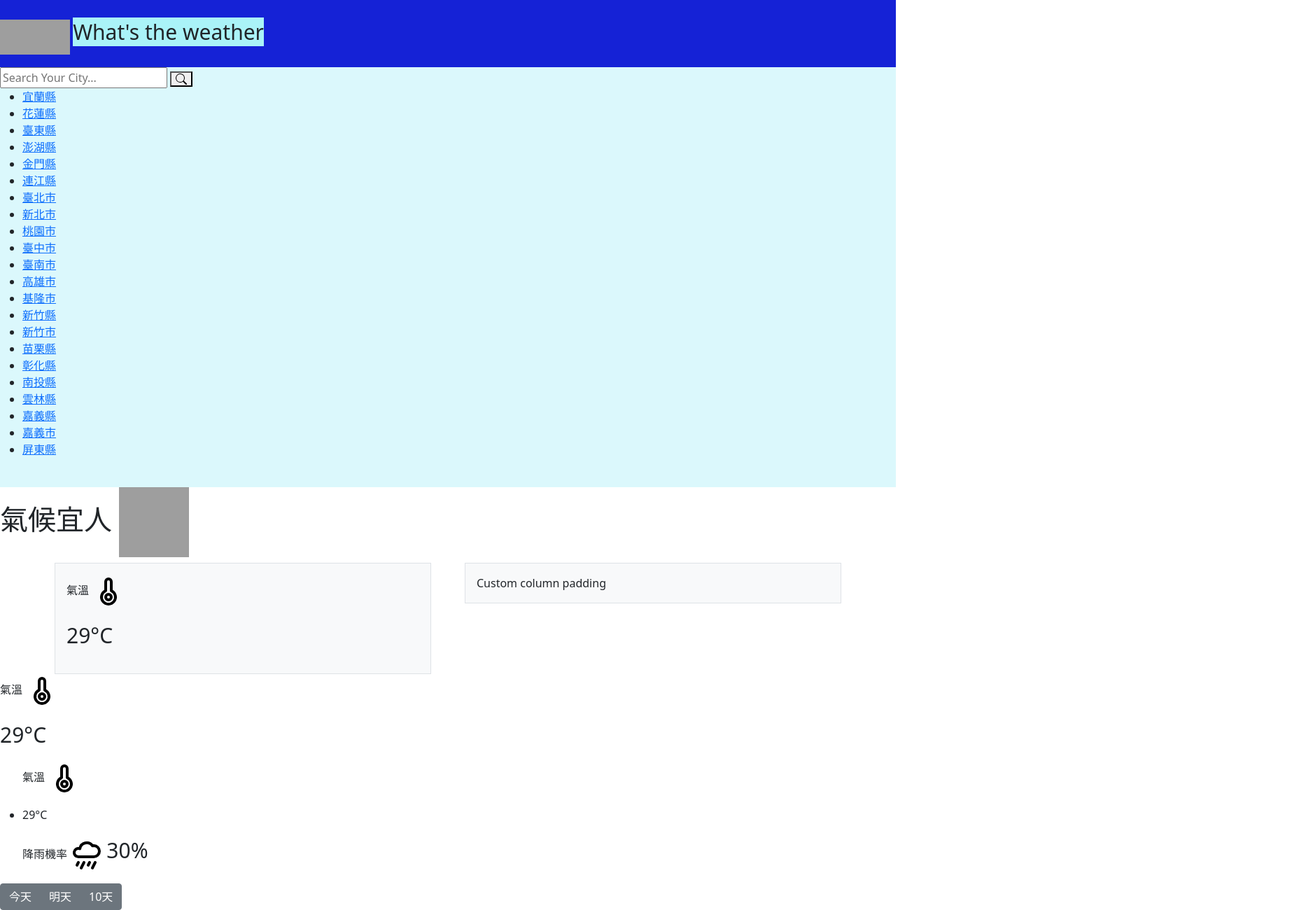
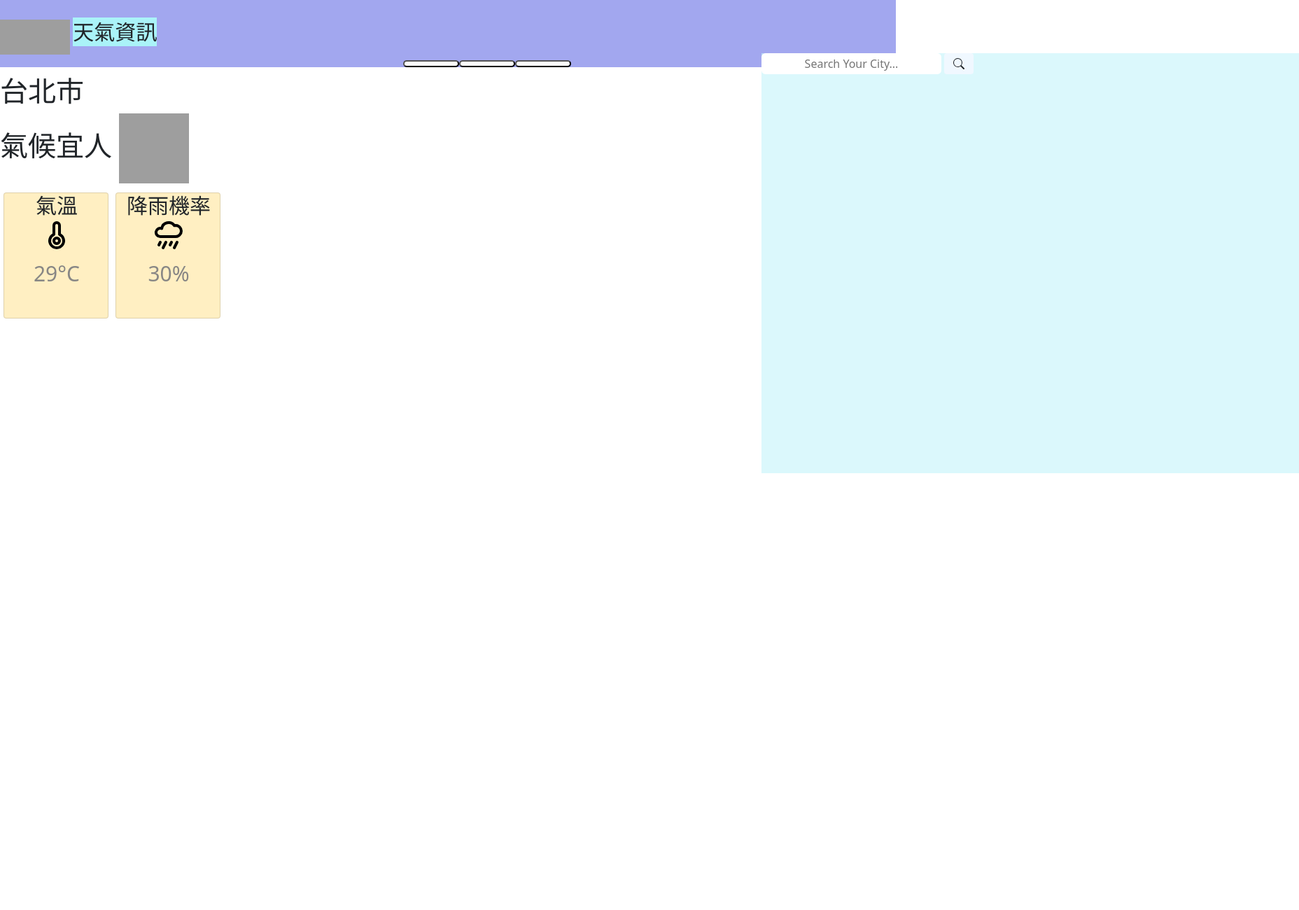
Before and after one commit to John-Galt-Railroad/Weather, a plain HTML site: page index.html in a window 1280 px wide. Shown: the part 4-1304 px from the top of the page at 70% size, 1856 px wide, since content can reach past the window. After the commit the page ends 800 px from the top, so only its background shows below. Drawn offline with nearby package versions, Linux system fonts and the light colour scheme; no server answers; grey boxes are pictures that could not be loaded.

Commit message:
Another Update
Co-Authored-By: danxuanru <89396692+danxuanru@users.noreply.github.com>

```diff
--- a/index.html
+++ b/index.html
@@ -9,7 +9,7 @@
   </head>
     <body class="main" onload="loadpageFunc()">
 
-    <!-- title -->
+    <!-- bannerBar -->
       <div id="title">
         <header>
           <img
@@ -17,11 +17,11 @@
             width="100" height="50"
             alt="CWB_Logo"
           />
-          <span style="font-size:30px;background-color:rgb(170, 243, 248);">What's the weather</sapn>
+          <span style="font-size:30px;background-color:rgb(170, 243, 248);">天氣資訊</sapn>
           </header>
-      <!-- search Area -->
     </div>
 
+    <!-- search Area -->
     <div id="searchboxArea">
 
         <input type="inputbox" onkeyup="showSearchResult()" placeholder="Search Your City..." id="SearchBox">
@@ -53,64 +53,63 @@
             <li><a href="#" onclick="Search(this.innerHTML)">嘉義縣</a></li>
             <li><a href="#" onclick="Search(this.innerHTML)">嘉義市</a></li>
             <li><a href="#" onclick="Search(this.innerHTML)">屏東縣</a></li>
-
           </ul>
       </div>
+
+        <!--titleButton-->
+        <div class="buttonArea">
+            <input type="button" class="roundbutton" value="今天"></input>
+            <input type="button" class="roundbutton" value="明天"></input>
+            <input type="button" class="roundbutton" value="10天"></input>
+        </div>
+
+
+          </div>
+
+
+
+
 
       <!-- Content Area -->
       <div id="ContentPanel">
         <div id="CityDetail">
-          <h1>氣候宜人
+            <h1 id="City">台北市</h1>
+          <h1 id="WeatherStatus">氣候宜人
             <img src='https://media.istockphoto.com/vectors/partly-cloudy-icon-vector-id1164212956?k=6&m=1164212956&s=170667a&w=0&h=qHdT0Wwq5uRYggnDuSaK02BicMPO7_rU16MaGZuLZfg='
               width="100" height="100"
               alt="cloudy_Logo"
             />
           </h1>
 
-          <div class="container px-2">
-            <div class="row gx-5">
-              <div class="col">
-               <div class="p-3 border bg-light">
-                <p>氣溫
+
+          <div class="content">
+            <div class="card" >
+              <h5 class="card-title" style="font-size:30px">
+                氣溫<br>
                   <svg  class="temperature_icon"
                         width="48" height="48" id="temperature"
                         xmlns="http://www.w3.org/2000/svg" viewBox="0 0 24 24">
                   <path d="M14,11.41a5,5,0,1,1-4,0m4,0V5a2,2,0,0,0-2-2,2,2,0,0,0-2,2v6.41" style="fill: none; stroke: rgb(0, 0, 0); stroke-linecap: round; stroke-linejoin: round; stroke-width: 2;"></path><circle cx="12" cy="16" r="2" style="fill: none; stroke: rgb(0, 0, 0); stroke-linecap: round; stroke-linejoin: round; stroke-width: 2;"></circle></svg>
-                </p>
-                <p style="font-size:30px">29°C</p>
+              </h5>
+              <p id="tempatureValue" style="font-size:30px">29°C</p>
             </div>
-              </div>
-              <div class="col">
-                <div class="p-3 border bg-light">Custom column padding</div>
-              </div>
-            </div>
-          </div>
-<p>氣溫
-                    <svg  class="icon line"
-                          width="48" height="48" id="temperature"
-                          xmlns="http://www.w3.org/2000/svg" viewBox="0 0 24 24">
-                    <path d="M14,11.41a5,5,0,1,1-4,0m4,0V5a2,2,0,0,0-2-2,2,2,0,0,0-2,2v6.41" style="fill: none; stroke: rgb(0, 0, 0); stroke-linecap: round; stroke-linejoin: round; stroke-width: 2;"></path><circle cx="12" cy="16" r="2" style="fill: none; stroke: rgb(0, 0, 0); stroke-linecap: round; stroke-linejoin: round; stroke-width: 2;"></circle></svg>
-                  </p>
-                  <p style="font-size:30px">29°C</p>
-          <ul>
-          <p>氣溫
-            <svg  class="icon line"
-                  width="48" height="48" id="temperature"
-                  xmlns="http://www.w3.org/2000/svg" viewBox="0 0 24 24">
-            <path d="M14,11.41a5,5,0,1,1-4,0m4,0V5a2,2,0,0,0-2-2,2,2,0,0,0-2,2v6.41" style="fill: none; stroke: rgb(0, 0, 0); stroke-linecap: round; stroke-linejoin: round; stroke-width: 2;"></path><circle cx="12" cy="16" r="2" style="fill: none; stroke: rgb(0, 0, 0); stroke-linecap: round; stroke-linejoin: round; stroke-width: 2;"></circle></svg>
-          </p>
 
-            <li><p>29°C</p></li>
-            </ul>
-          <ul>
-            <p>降雨機率
-              <svg class="icon line"
+            <div class="card">
+              <h5 class="card-title" style="font-size:30px">
+                降雨機率<br>
+                <svg class="rain_icon"
                 width="48" height="48" id="rain-alt"
                 xmlns="http://www.w3.org/2000/svg" viewBox="0 0 24 24">
                 <path d="M17,5a4.08,4.08,0,0,0-.93.12,5,5,0,0,0-9,2.09A3,3,0,1,0,6,13H17a4,4,0,0,0,0-8Z" style="fill: none; stroke: rgb(0, 0, 0); stroke-linecap: round; stroke-linejoin: round; stroke-width: 2;"></path><path d="M6,17,5,19m5-2L8,21m6-4-1,2m5-2-2,4" style="fill: none; stroke: rgb(0, 0, 0); stroke-linecap: round; stroke-linejoin: round; stroke-width: 2;"></path></svg>
-              <span style="font-size:30px">30%</span>
-            </p>
-          </ul>
+              </h5>
+              <p style="font-size:30px" id="rainingValue">30%</p>
+            </div>
+
+
+          </div>
+
+        </div>
+
       </div>
     </div>
 
@@ -118,12 +117,8 @@
 
 
 <!----Bottom Area---->
-<div class="btn-toolbar" role="toolbar" aria-label="Toolbar with button groups">
-    <div class="btn-group mr-2" role="group" aria-label="First group">
-      <button type="button" class="btn btn-secondary">今天</button>
-      <button type="button" class="btn btn-secondary">明天</button>
-      <button type="button" class="btn btn-secondary">10天</button>
-  </div>
+
+
 
 
 
--- a/index.js
+++ b/index.js
@@ -1,5 +1,9 @@
 var userlocation="";
-var Pre36;
+
+var city=document.getElementById(".City");
+var tempature=document.getElementById(".tempatureValue");
+var rainValue=document.getElementById("rainingValue");
+
 
 //fetch data and save it Name: 36P means 36 hour Prediction
 function FetchData(storeName,url){
@@ -22,7 +26,6 @@ fetch(url).then(response=>{
 //use this func when loading
 function loadpageFunc(){
 FetchData('36P','https://opendata.cwb.gov.tw/api/v1/rest/datastore/F-C0032-001?Authorization=CWB-EED5FE00-AC69-4FA0-9F01-4E32D94AB7A4');
-Pre36=localStorage.getItem("36hrPredition");
 
 }
 //shown drop down boxes
@@ -46,9 +49,8 @@ function changeShownValue(dataPos){
 
 
 
-
 }
-//use this func when user press the dropdown menu
+//use this func when user press the dropdown element
 function Search(CityToSearch){
 var a=JSON.parse(localStorage.getItem('36P'));
 console.log(a);
--- a/style.css
+++ b/style.css
@@ -1,11 +1,9 @@
 /*
 * 我只是先設定格式 顏色之後再調
-feel free to use English (changing languages are pretty waste of time),
-and don't type too many descritption ,
-it's also waste of time -LouieLu
+
 */
 
-/*  https://image.flaticon.com/icons/png/512/2580/2580627.png */
+/* sun_icon: https://image.flaticon.com/icons/png/512/2580/2580627.png */
 
 .main {
   width: 100vw; /*vw,vh自動符合畫面的大小*/
@@ -16,12 +14,120 @@ it's also waste of time -LouieLu
   width: 100%; /* 定義後就可以直接用% */
   height: 100px;
 
-  background-color: rgb(21, 34, 214);
+  background-color: rgba(21, 34, 214, 0.397);
   line-height: 100px; /* 由上往下100px */
+}
+/*====SearchBoxArea===*/
+
+#CityList {
+  display: none;
+  position: absolute;
+  background-color: #f6f6f6;
+  min-width: 230px;
+  border: 1px solid #ddd;
+  z-index: 1;
 }
 
 #searchboxArea {
   width: 100%;
-  height: 600px; /* 待調整 */
+  height: 600px;
   background-color: rgba(198, 244, 250, 0.637);
+  position: absolute;
+  right: -85%;
+  top: 10%;
 }
+#SearchBox {
+  font-weight: 400;
+  line-height: 1.5;
+  border-radius: 0.35rem;
+  border: 1px solid transparent;
+  height: 30px;
+  padding: 0.375rem 0.75rem;
+
+  display: inline-block;
+  font-weight: 400;
+  line-height: 1.5;
+  color: #212529;
+  text-align: center;
+  text-decoration: none;
+  vertical-align: middle;
+}
+
+#searchboxArea button {
+  height: 30px;
+  background-color: aliceblue;
+  display: inline-block;
+  font-weight: 400;
+  line-height: 1.5;
+  color: #212529;
+  text-align: center;
+  text-decoration: none;
+  vertical-align: middle;
+  -webkit-user-select: none;
+  -moz-user-select: none;
+  user-select: none;
+  border: 1px solid transparent;
+  padding: 0.375rem 0.75rem;
+  font-size: 1rem;
+  border-radius: 0.25rem;
+}
+#searchboxArea button:hover {
+  background-color: rgb(222, 234, 245);
+}
+#searchboxArea button:active {
+  background-color: rgb(187, 205, 223);
+}
+
+/*=======================================================*/
+
+.content {
+  display: flex;
+  justify-content: flex-start; /*可更改*/
+}
+
+.card {
+  width: 150px;
+  height: 180px;
+  display: flex;
+  text-align: center;
+  align-content: center;
+  background-color: rgba(255, 187, 0, 0.24);
+  margin: 5;
+}
+
+.card-title {
+  width: 150px;
+  height: 90px;
+}
+
+#tempatureValue,
+#rainingValue {
+  width: 150px;
+  height: 90;
+  color: rgb(136, 135, 133);
+}
+
+/*=======================================================*/
+.buttonArea {
+  position: relative;
+  bottom: 10px;
+  left: 45%;
+  display: flex;
+}
+.roundbutton {
+  background-color: rgb(253, 253, 253);
+  font-size: 0;
+  border-radius: 1.25rem;
+  box-shadow: none;
+  width: 80px;
+  height: 10px;
+  border-color: none;
+}
+
+.roundbutton:hover {
+  position: relative;
+  top: 5px;
+  width: 80px;
+  height: auto;
+  font-size: 20px;
+}
```
Also changed, not shown: 1 other file. Lines whose indentation alone changed are shown as unchanged.
